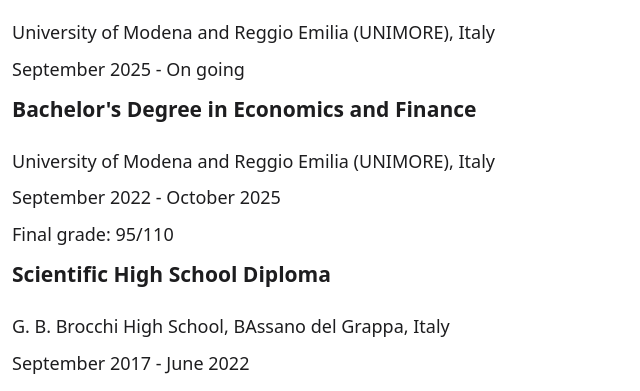
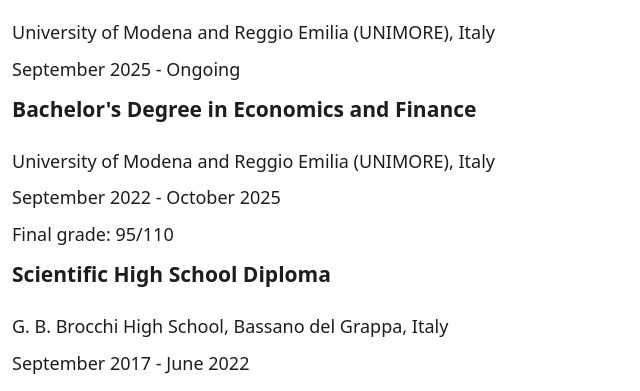
Before and after one commit to vdeleonardis1-boop/first-assignment, a plain HTML site: page cv.html in a window 1280 px wide. Shown: the part 340-731 px from the top of the page, 172-812 px from the left. Drawn offline with Linux system fonts and the light colour scheme.

Commit message:
Fix typos in education and experience sections

```diff
--- a/cv.html
+++ b/cv.html
@@ -23,7 +23,7 @@
 
         <h3>Master's Degree in Enterprise Management and Consultancy</h3>
         <p>University of Modena and Reggio Emilia (UNIMORE), Italy</p>
-        <p>September 2025 - On going</p>
+        <p>September 2025 - Ongoing</p>
 
         <h3>Bachelor's Degree in Economics and Finance</h3>
         <p>University of Modena and Reggio Emilia (UNIMORE), Italy</p>
@@ -31,7 +31,7 @@
         <p>Final grade: 95/110</p>
 
         <h3>Scientific High School Diploma</h3>
-        <p>G. B. Brocchi High School, BAssano del Grappa, Italy</p>
+        <p>G. B. Brocchi High School, Bassano del Grappa, Italy</p>
         <p>September 2017 - June 2022</p>
       </section>
       <section>
@@ -69,7 +69,7 @@
         <h2>International Experience</h2>
         <h3>Exchange Program at VIA University College</h3>
         <p>GBE programme - Horsens, Denmark</p>
-        <p>August 2026 - On going</p>
+        <p>August 2026 - Ongoing</p>
         <h3>Two-week study trip - CES Harrogate</h3>
         <p>Harrogate, United Kingdom</p>
         <p>July 2019</p>
```
